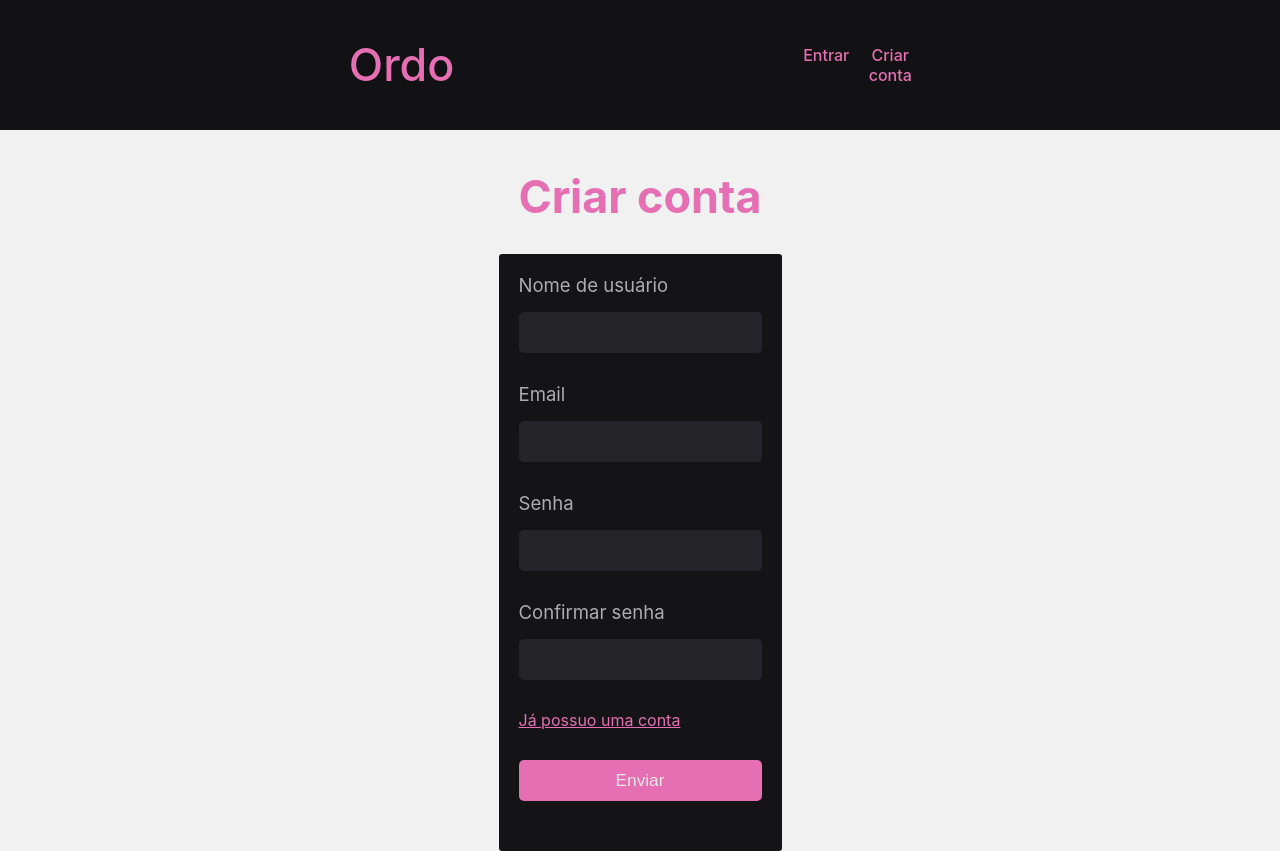
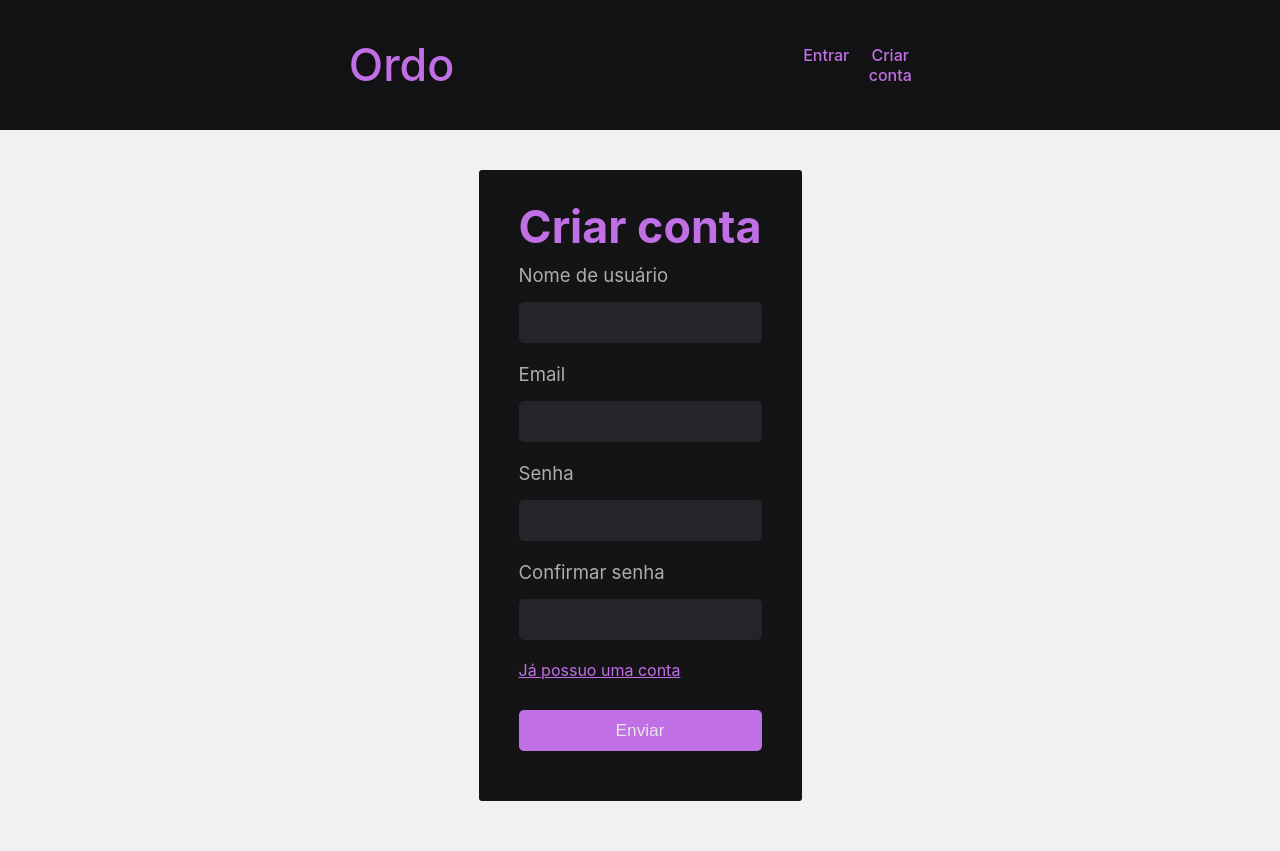
Before and after one commit to BrunoVieira003/Ordo, a React (Create React App) app in the folder client/: page /register in a window 1280 px wide. After the commit the page ends 801 px from the top, so only its background shows below. Built offline with nearby package versions, Linux system fonts and the light colour scheme.

Commit message:
Altera estilo e cor principal

```diff
--- a/client/src/components/Header.module.css
+++ b/client/src/components/Header.module.css
@@ -6,6 +6,7 @@
     text-align: center;
     padding: 1vh 0;
     margin-bottom: 5vh;
+    color: var(--header-text-color);
     background-color: var(--header-bg-color);
 }
 
--- a/client/src/components/LandingPage.module.css
+++ b/client/src/components/LandingPage.module.css
@@ -1,5 +1,9 @@
 .LandingPage{
     text-align: center;
+}
+
+.LandingPage > h1{
+    color: var(--title-color);
 }
 
 .LandingPage a{
@@ -10,7 +14,7 @@
     text-decoration: none;
     font-weight: 600;
     font-size: xx-large;
-    background-color: var(--primary-color);
+    background-color: var(--p-btn-bg-color);
     outline: 1px transparent;
     transition: all .1s;
 }
--- a/client/src/components/LoginForm.jsx
+++ b/client/src/components/LoginForm.jsx
@@ -46,12 +46,13 @@ function LoginForm(props){
 
     return (
         <div className={styles.LoginForm}>
-            <h1>Entrar</h1>
+
             <form onSubmit={(e) => {
                 e.preventDefault()
                 clearErrors()
                 handleSubmit(onSubmit)()
             } }>
+                <h1>Entrar</h1>
                 <span>{errors?.form?.message}</span>
 
                 <Input
--- a/client/src/components/LoginForm.module.css
+++ b/client/src/components/LoginForm.module.css
@@ -3,7 +3,7 @@
     flex-direction: column;
     background-color: var(--form-bg-color);
     width: fit-content;
-    padding: 20px;
+    padding: 20px 40px;
     border-radius: 3px;
     margin: 0 auto;
 }
@@ -14,7 +14,8 @@
 }
 
 .LoginForm h1{
-    text-align: center;
+    text-align: left;
+    margin: 10px 0;
 }
 
 .LoginForm a{
--- a/client/src/components/RegisterForm.jsx
+++ b/client/src/components/RegisterForm.jsx
@@ -40,11 +40,11 @@ function RegisterForm(props){
 
     return (
         <div className={styles.RegisterForm}>
-            <h1>Criar conta</h1>
             <form onSubmit={(e) => {
                 e.preventDefault()
                 handleSubmit(onSubmit)()
                 } }>
+                <h1>Criar conta</h1>
 
                 <Input
                 label="Nome de usuário"
--- a/client/src/components/RegisterForm.module.css
+++ b/client/src/components/RegisterForm.module.css
@@ -3,13 +3,14 @@
     flex-direction: column;
     background-color: var(--form-bg-color);
     width: fit-content;
-    padding: 20px;
+    padding: 20px 40px;
     border-radius: 3px;
     margin: 0 auto;
 }
 
 .RegisterForm h1{
-    text-align: center;
+    text-align: left;
+    margin: 10px 0;
 }
 
 .RegisterForm a{
--- a/client/src/components/form/Input.module.css
+++ b/client/src/components/form/Input.module.css
@@ -1,7 +1,7 @@
 .Input{
     display: flex;
     flex-direction: column;
-    margin-bottom: 30px;
+    margin-bottom: 20px;
 }
 
 .Input label{
@@ -11,7 +11,7 @@
 .Input input{
     border-radius: 5px;
     border: none;
-    color: var(--label-text-color);
+    color: var(--input-text-color);
     background-color: var(--input-bg-color);
     outline: 1px transparent;
     transition: all .1s;
@@ -22,7 +22,7 @@
 .Input input:focus{
     background-color: var(--input-focus-bg-color);
     outline: 1px solid var(--primary-color);
-    color: var(--text-color);
+    color: var(--input-focus-text-color);
 }
 
 .Input span{
--- a/client/src/index.css
+++ b/client/src/index.css
@@ -3,22 +3,26 @@
   --transparent-click: rgba(255, 255, 255, 0.15);
   --bg-color: #f1f1f1;
   --text-color: #1b1b1b;
+  --title-color: var(--primary-color);
   --secondary-text-color: #383838;
   --box-shadow: 0 0 0 0.1rem rgba(255, 255, 255, 0.07);
-  --header-text-color: #e56fb2;
+  --header-text-color: var(--primary-color);
   --header-bg-color: #121214;
   --form-bg-color: #141416;
   --label-text-color: #adadad;
   --input-bg-color: #252529;
+  --input-text-color: #919191;
+  --input-focus-text-color: #f1f1f1;
   --input-focus-bg-color: #3b3b42;
   --input-shadow: 0 0 0 0.2rem #e56fb2de;
   --p-btn-color: #e7e5e5;
-  --p-btn-bg-color: #121214;
+  --p-btn-bg-color: var(--primary-color);
   --task-bg-color: #1a1a1d;
   --outline-color: rgba(255, 255, 255, 0.192);
   --success-color: #16b177c7;
   --error-color: #e94949c7;
-  --primary-color: #e56fb2;
+  --primary-color: #c06fe5;
+  --secondary-color: #e56fb2;
 }
 
 body {
```
